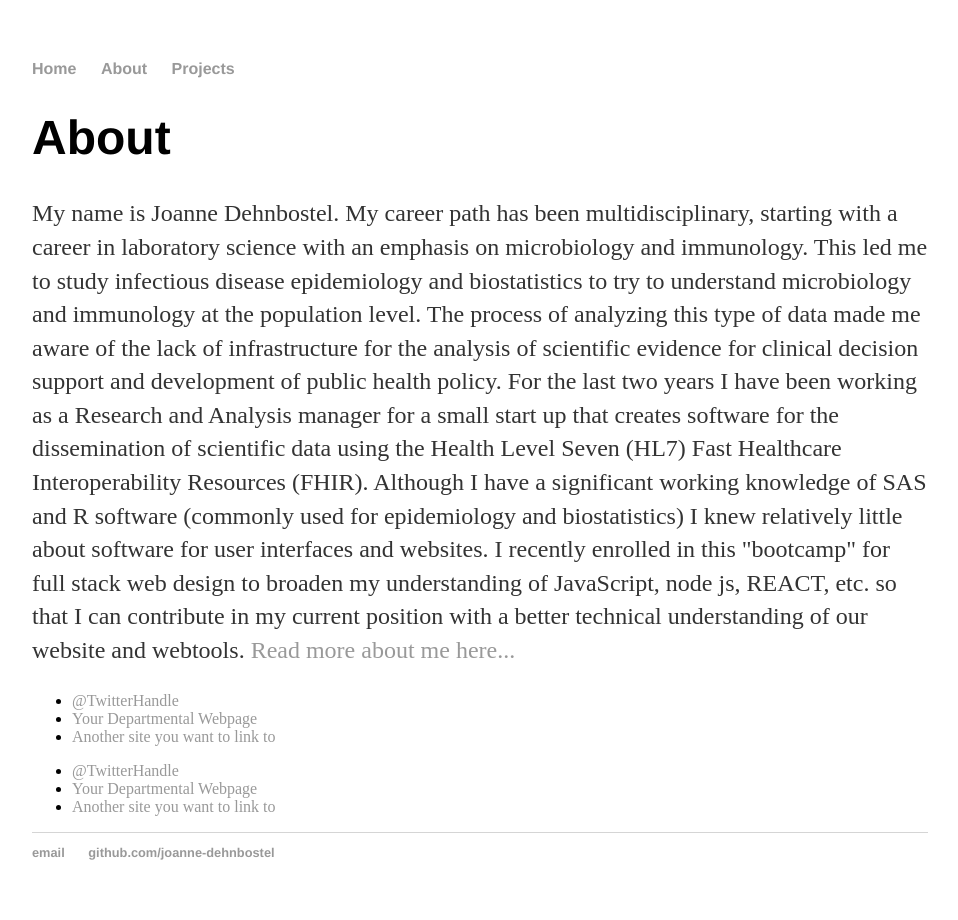
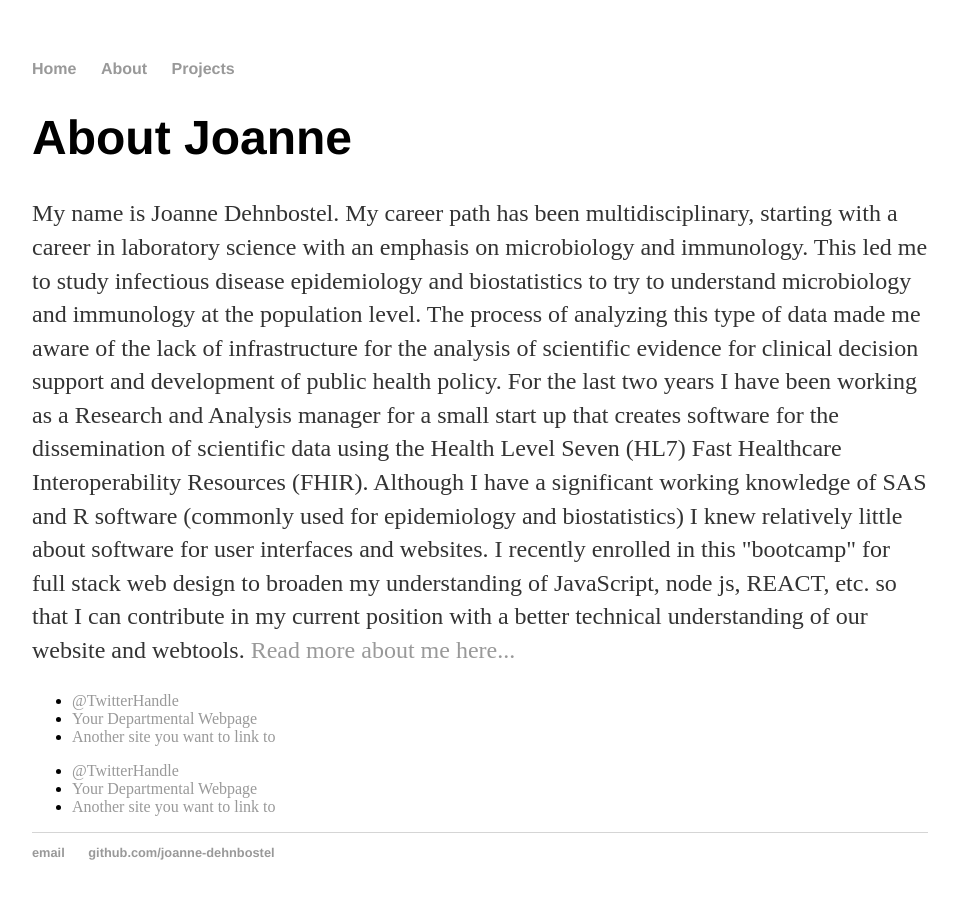
Before and after one commit to joanne-dehnbostel/joanne-dehnbostel.github.io, a Jekyll site: the page built from about/index.html, in a window 1280 px wide. Shown: the whole page, without its empty margins (160-1118 px from the left). Built offline with Jekyll 4.4.1, drawn with Linux system fonts in a browser that asks for light colours.

Commit message:
Update index.html

```diff
--- a/about/index.html
+++ b/about/index.html
@@ -4,7 +4,7 @@ title: About Joanne Dehnbostel
 ---
 
 		<div class="about">
-			<h1>About</h1>
+			<h1>About Joanne</h1>
 			<p>My name is Joanne Dehnbostel. My career path has been multidisciplinary, starting with a career in laboratory science with an emphasis on microbiology and immunology.
 		This led me to study infectious disease epidemiology and biostatistics to try to understand microbiology and immunology at the population level.
 		The process of analyzing this type of data made me aware of the lack of infrastructure for the analysis of scientific evidence for clinical decision support and development of public health policy.
```
